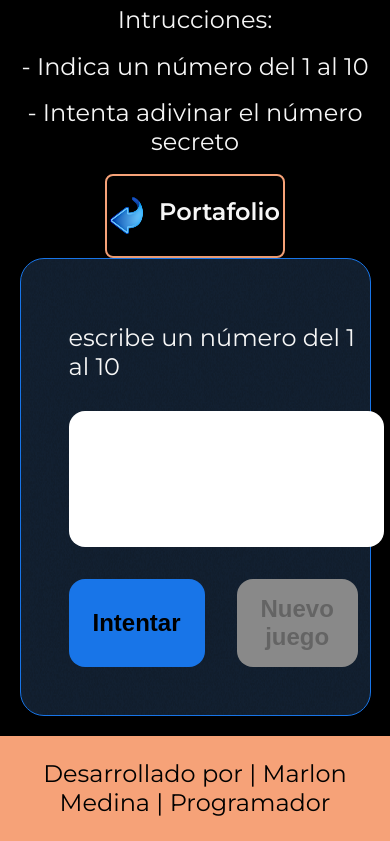
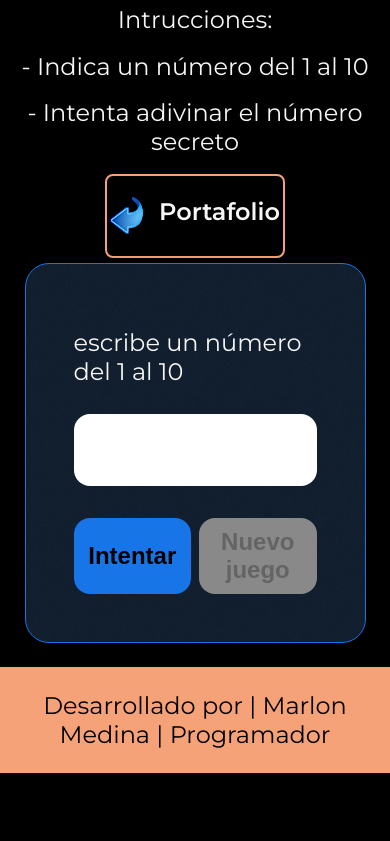
Before and after one commit to MStikMedina/juegoSecreto, a plain HTML site: page index.html in a window 390 px wide. Shown: the part 249-1090 px from the top of the page. After the commit the page ends 1022 px from the top, so only its background shows below. Drawn offline with nearby package versions, Linux system fonts and the light colour scheme; files whose address does not match are found by name.

Commit message:
Sugiere arreglos para los estilos y la responsividad

```diff
--- a/styles/style.css
+++ b/styles/style.css
@@ -78,7 +78,11 @@ body{
 }
 
 .container{
-    width: 50%;
+    width: 100%;
+    max-width: 600px; /* restringe el tamaño del contenedor */
+    margin: 0 auto;
+    padding: 10px;
+    box-sizing: border-box; /* agrego border box para que el pading no rompa el layout, ya que no fue incluido en tu global reset */
 }
 
 .container__contenido{
@@ -98,12 +102,14 @@ body{
 .container__boton {
     border-radius: 16px;
     background: #1875E8;
-    padding: 16px 24px;
     width: 100%;
     font-size: 24px;
     font-weight: 700;
     border: none;
     margin-top: 2rem;
+    flex: 1 1 45%; /* para que los botones ajusten su tamaño */
+    padding: 10px;
+    box-sizing: border-box;
 }
 
 .container__boton:disabled {
@@ -119,7 +125,8 @@ body{
 }
 
 .container__input {
-    width: 87%;
+    width: 100%;
+    box-sizing: border-box;
     height: 72px;
     border-radius: 16px;
     background-color: #FFF;
@@ -133,7 +140,8 @@ body{
 
 .container__botones {
     display: flex;
-    gap: 2em;
+    flex-wrap: wrap;
+    gap: 0.5em;
 }
 
 .footer{
@@ -175,3 +183,13 @@ body{
         width: 100%;
     }
 }
+
+@media (max-width: 600px) {
+    .container {
+        padding: 5px;
+    }
+
+    .container__input {
+        width: 100%; /* cuida el tamaño del input */
+    }
+}
```
